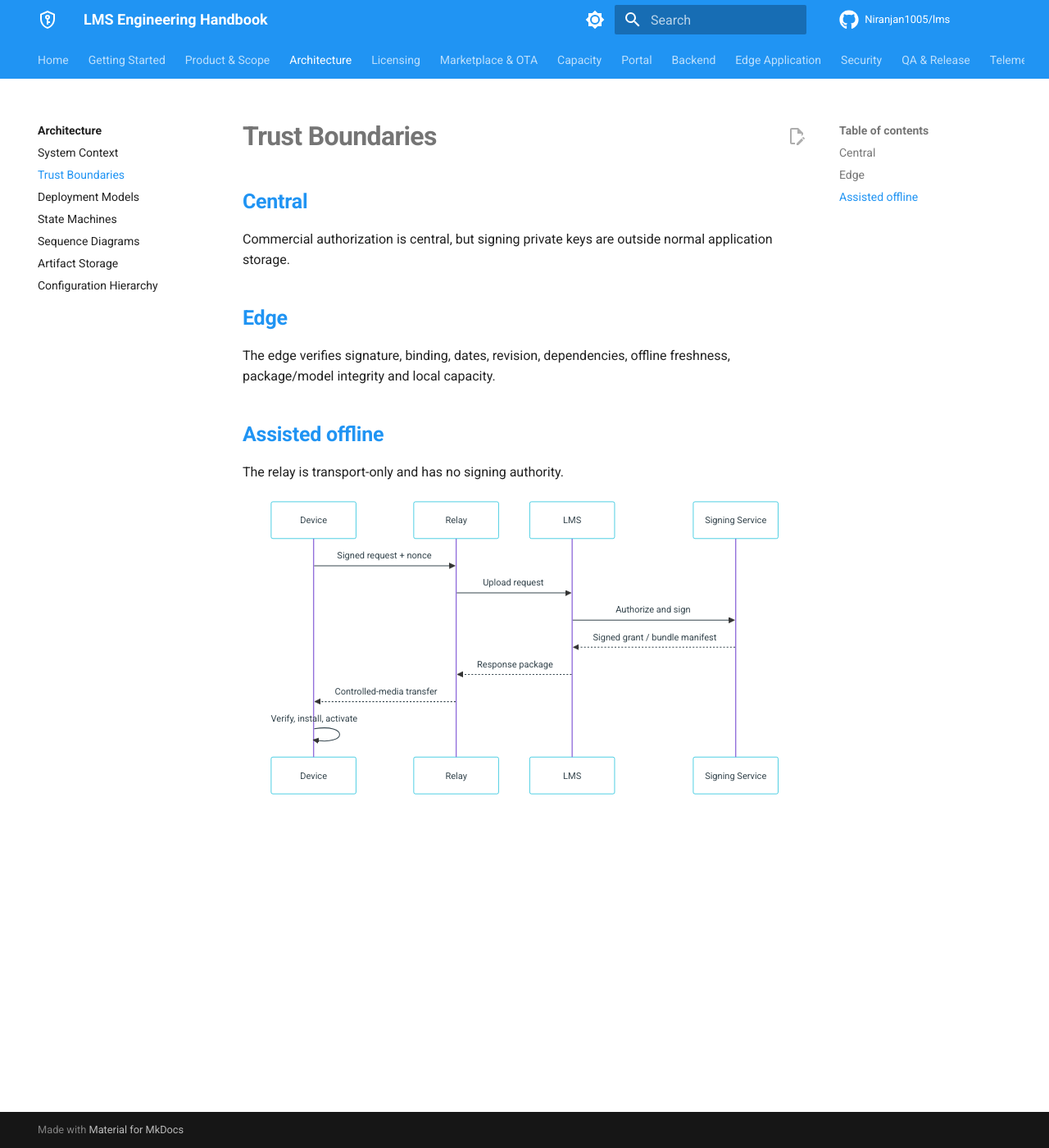
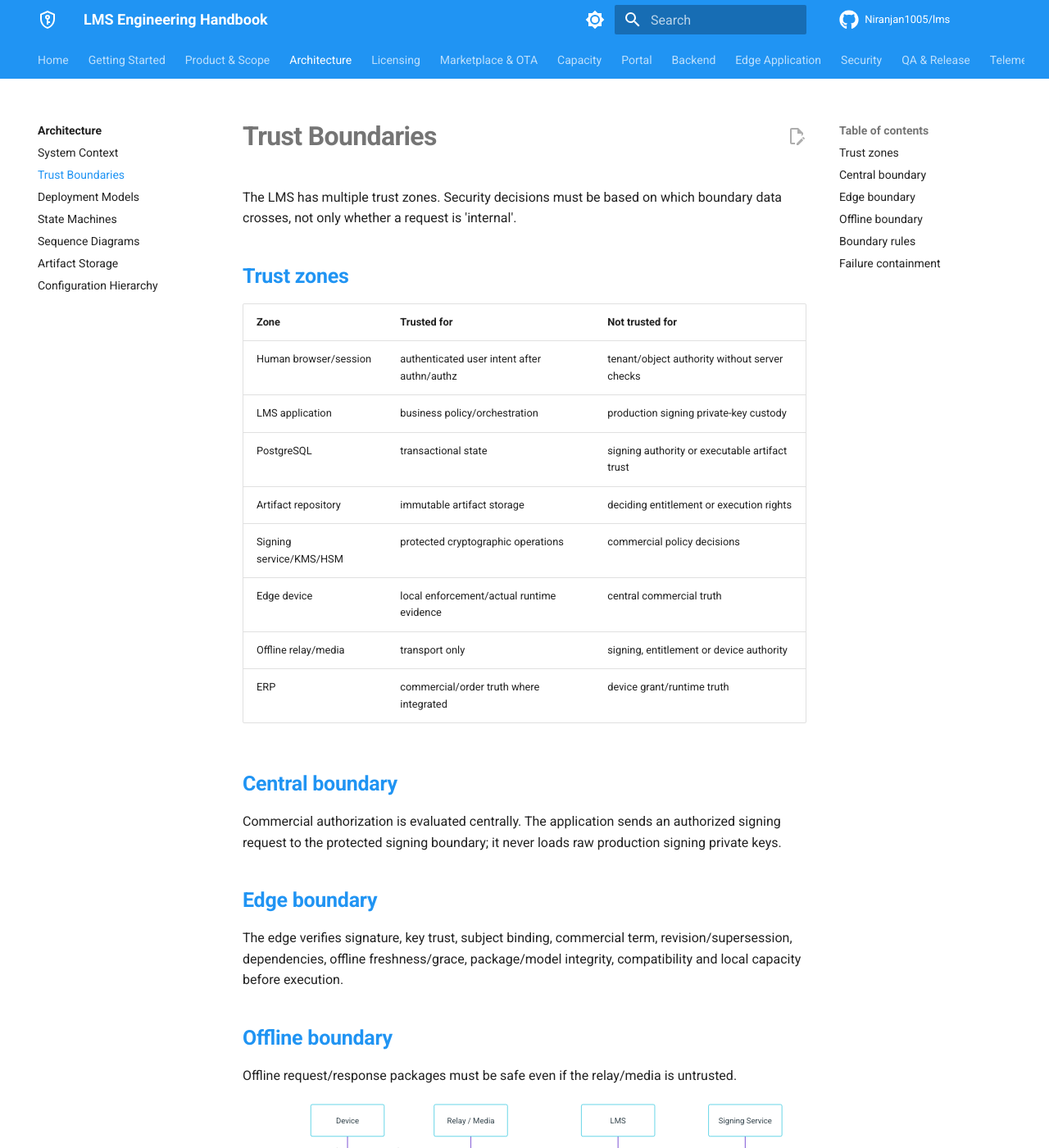
Before and after one commit to Niranjan1005/lms, an MkDocs documentation site: the page built from docs/architecture/trust-boundaries.md, in a window 1280 px wide and 1400 px high. Shown: the whole window at 82% size. Built offline with MkDocs 1.6.1 and Material for MkDocs 9.7.7, drawn with Linux system fonts in a browser that asks for light colours; comment, search, counter and statistics services are not loaded; some of the changed text lies outside the part shown.

Commit message:
docs: deepen trust boundaries and failure containment

```diff
--- a/docs/architecture/trust-boundaries.md
+++ b/docs/architecture/trust-boundaries.md
@@ -1,28 +1,62 @@
 # Trust Boundaries
 
-## Central
+The LMS has multiple trust zones. Security decisions must be based on which boundary data crosses, not only whether a request is 'internal'.
 
-Commercial authorization is central, but signing private keys are outside normal application storage.
+## Trust zones
 
-## Edge
+| Zone | Trusted for | Not trusted for |
+|---|---|---|
+| Human browser/session | authenticated user intent after authn/authz | tenant/object authority without server checks |
+| LMS application | business policy/orchestration | production signing private-key custody |
+| PostgreSQL | transactional state | signing authority or executable artifact trust |
+| Artifact repository | immutable artifact storage | deciding entitlement or execution rights |
+| Signing service/KMS/HSM | protected cryptographic operations | commercial policy decisions |
+| Edge device | local enforcement/actual runtime evidence | central commercial truth |
+| Offline relay/media | transport only | signing, entitlement or device authority |
+| ERP | commercial/order truth where integrated | device grant/runtime truth |
 
-The edge verifies signature, binding, dates, revision, dependencies, offline freshness, package/model integrity and local capacity.
+## Central boundary
 
-## Assisted offline
+Commercial authorization is evaluated centrally. The application sends an authorized signing request to the protected signing boundary; it never loads raw production signing private keys.
 
-The relay is transport-only and has no signing authority.
+## Edge boundary
+
+The edge verifies signature, key trust, subject binding, commercial term, revision/supersession, dependencies, offline freshness/grace, package/model integrity, compatibility and local capacity before execution.
+
+## Offline boundary
+
+Offline request/response packages must be safe even if the relay/media is untrusted.
 
 ~~~mermaid
 sequenceDiagram
     participant D as Device
-    participant R as Relay
+    participant R as Relay / Media
     participant L as LMS
     participant S as Signing Service
-    D->>R: Signed request + nonce
-    R->>L: Upload request
-    L->>S: Authorize and sign
-    S-->>L: Signed grant / bundle manifest
-    L-->>R: Response package
+    D->>D: Generate request_id + nonce + signed request
+    D->>R: Export request
+    R->>L: Transport only
+    L->>L: Validate tenant/device/policy/replay
+    L->>S: Authorized signing request
+    S-->>L: Signed grant/manifest
+    L-->>R: Device-bound response package
     R-->>D: Controlled-media transfer
-    D->>D: Verify, install, activate
+    D->>D: Verify signature/hash/request binding/revision
+    D->>D: Local capacity + install/health
+    D-->>R: Signed receipt
 ~~~
+
+## Boundary rules
+
+- every cross-zone input is authenticated/validated according to its trust source
+- object IDs are not authorization
+- artifact location is not proof of integrity
+- relay possession is not proof of device authorization
+- database possession is not signing authority
+- local device reports are evidence and may be stale/tampered on a compromised host
+- telemetry failure does not alter commercial entitlement
+- email/notification failure does not roll back business transactions
+
+## Failure containment
+
+External dependency failures use transactional outbox/retry rather than corrupting commercial state. Signing outage blocks new signed issuance but does not invalidate already valid grants. Artifact outage blocks delivery, not entitlement. ERP outage delays reconciliation, not local device enforcement.
```
